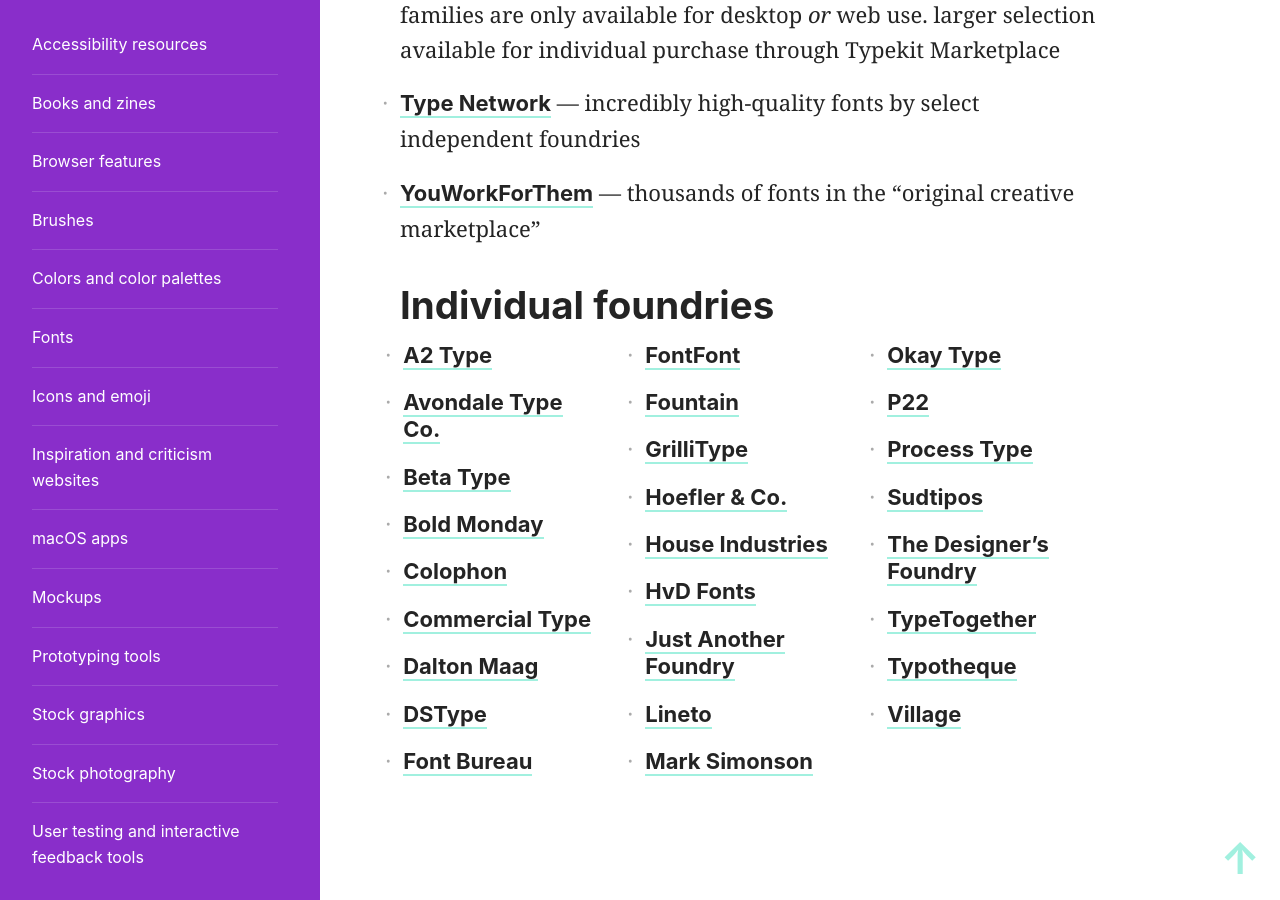
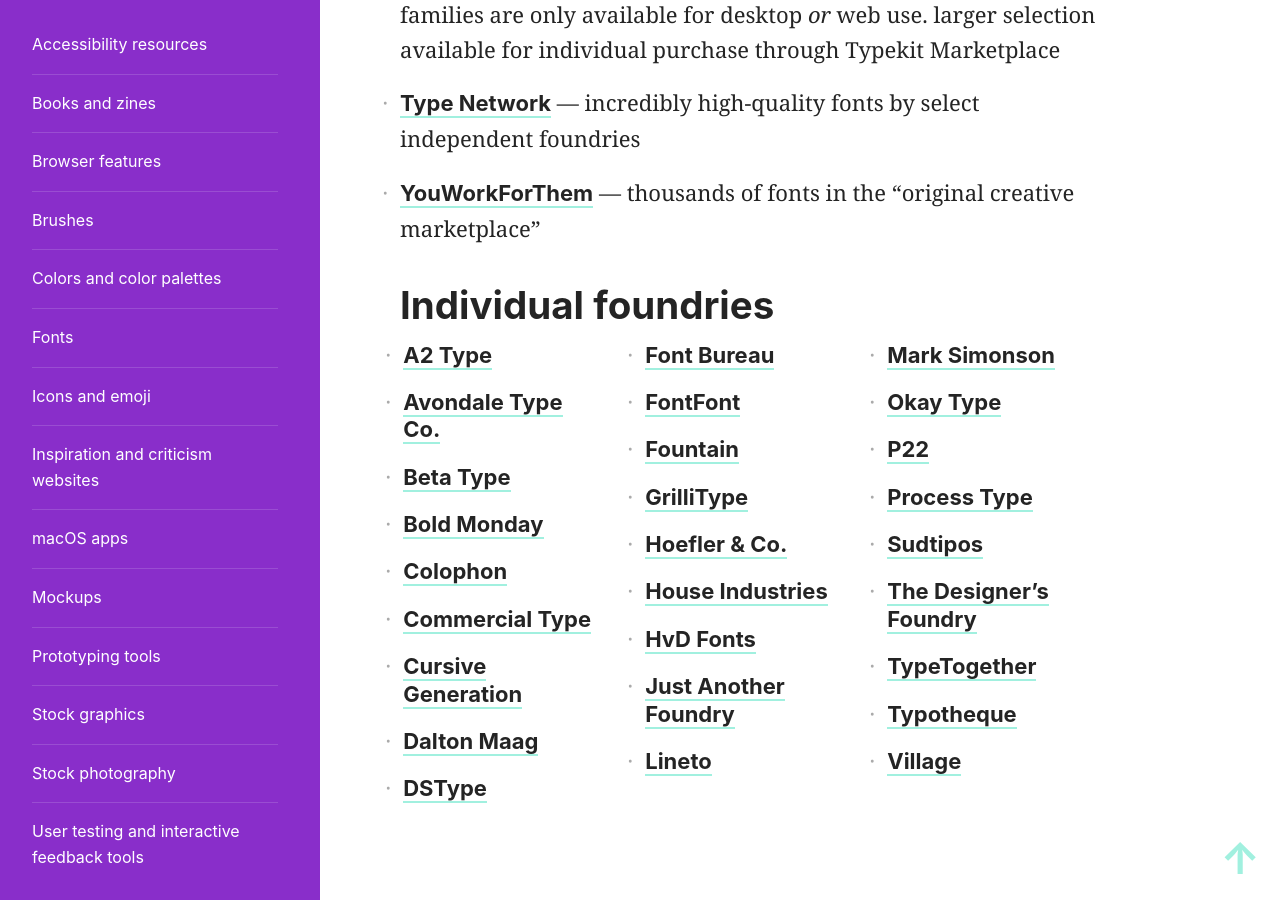
Before and after one commit to skullface/design-resources, a Jekyll site: the page built from _resources/fonts.md, in a window 1280 px wide and 900 px high, scrolled down 1372 px. Built offline with Jekyll 4.4.1, drawn with Linux system fonts in a browser that asks for light colours; nearby versions of some CDN libraries.

Commit message:
Add Cursive Generation
Co-authored-by: Copilot <223556219+Copilot@users.noreply.github.com>
Copilot-Session: 9e2ba030-044f-4006-8242-c24821f3289d

```diff
--- a/_resources/fonts.md
+++ b/_resources/fonts.md
@@ -18,6 +18,7 @@ layout: post
 - [Bold Monday](https://www.boldmonday.com/)
 - [Colophon](http://www.colophon-foundry.org/)
 - [Commercial Type](https://commercialtype.com/)
+- [Cursive Generation](https://cursive-generation.com/fonts)
 - [Dalton Maag](https://www.daltonmaag.com/)
 - [DSType](http://www.dstype.com/)
 - [Font Bureau](http://fontbureau.typenetwork.com/)
```
Also changed, not shown: README.md.
